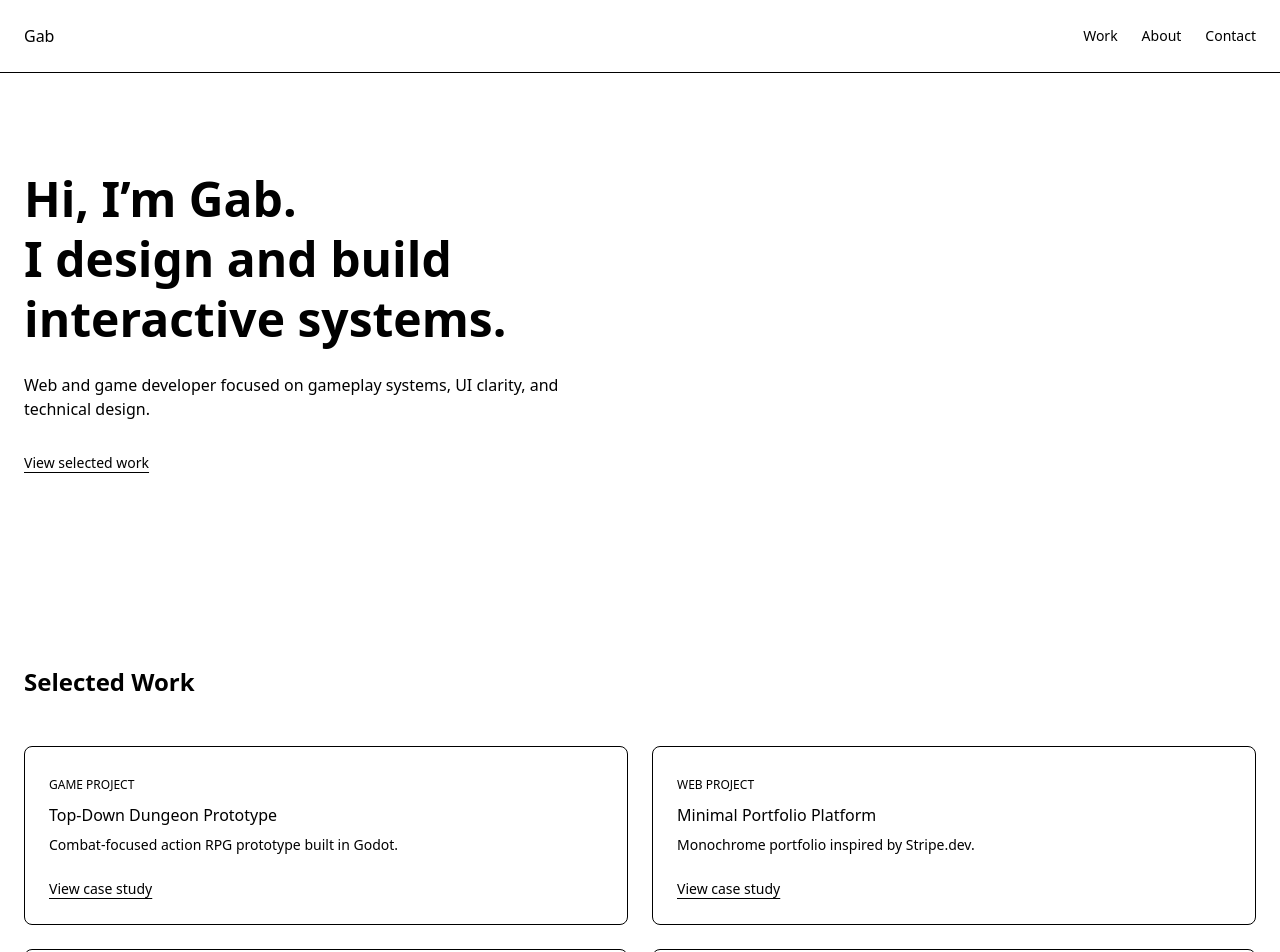
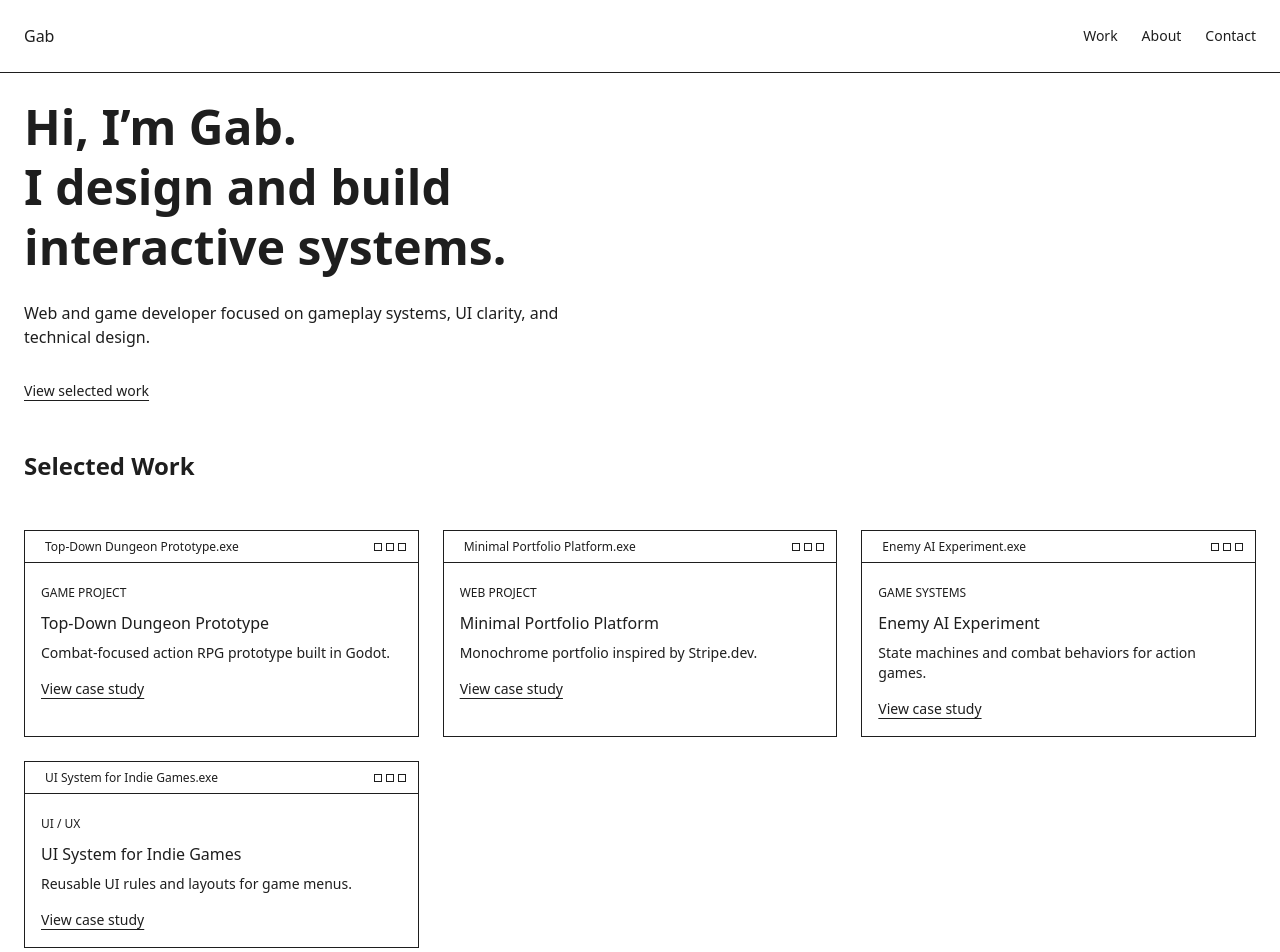
Before and after one commit to gablaroche29/portfolio, a Next.js app: page / in a window 1280 px wide. Shown: the top 952 px of the page. Built offline with nearby package versions, Linux system fonts and the light colour scheme.

Commit message:
refactor: change style of project card

```diff
--- a/app/globals.css
+++ b/app/globals.css
@@ -2,7 +2,7 @@
 
 body {
   background-color: #ffffff;
-  color: #000000;
+  color: #1e1e1e;
 }
 html {
   scroll-behavior: smooth;
--- a/components/About.tsx
+++ b/components/About.tsx
@@ -1,6 +1,6 @@
 export default function About() {
   return (
-    <section id="about" className="mx-auto max-w-content px-6 py-24">
+    <section id="about" className="mx-auto max-w-content px-6 py-6">
       <h2 className="text-2xl font-semibold mb-6">
         About
       </h2>
--- a/components/Contact.tsx
+++ b/components/Contact.tsx
@@ -1,6 +1,6 @@
 export default function Contact() {
   return (
-    <section id="contact" className="mx-auto max-w-content px-6 py-24">
+    <section id="contact" className="mx-auto max-w-content px-6 py-6">
       <h2 className="text-2xl font-semibold mb-6">
         Let’s talk
       </h2>
--- a/components/Hero.tsx
+++ b/components/Hero.tsx
@@ -1,6 +1,6 @@
 export default function Hero() {
   return (
-    <section className="mx-auto max-w-content px-6 py-24">
+    <section className="mx-auto max-w-content px-6 py-6">
       <h1 className="text-4xl md:text-5xl font-semibold leading-tight">
         Hi, I’m Gab.<br />
         I design and build<br />
--- a/components/ProjectCard.tsx
+++ b/components/ProjectCard.tsx
@@ -6,8 +6,21 @@ type Props = {
 
 export default function ProjectCard({ title, description, type }: Props) {
   return (
-    <div className="border border-border rounded-lg p-6 hover:border-text transition-colors">
-      <span className="text-xs text-muted uppercase">
+    <div className="border border-text bg-bg hover:scale-105 transition-transform duration-300 ease-in-out">
+      <div className="flex items-center justify-between gap-2 px-3 h-8 border-b border-text bg-subtle">
+        <span className="ml-2 text-xs font-medium truncate">
+          {title}.exe
+        </span>
+
+        <div className="flex gap-1">
+          <span className="w-2 h-2 border border-text" />
+          <span className="w-2 h-2 border border-text" />
+          <span className="w-2 h-2 border border-text" />
+        </div>
+      </div>
+
+      <div className="p-4">
+        <span className="text-xs uppercase text-muted">
           {type}
         </span>
 
@@ -19,9 +32,10 @@ export default function ProjectCard({ title, description, type }: Props) {
           {description}
         </p>
 
-      <span className="inline-block mt-6 text-sm underline underline-offset-4">
+        <span className="inline-block mt-4 text-sm underline underline-offset-4">
           View case study
         </span>
       </div>
+    </div>
   )
 }
--- a/components/Projects.tsx
+++ b/components/Projects.tsx
@@ -2,12 +2,12 @@ import ProjectCard from "./ProjectCard"
 
 export default function Projects() {
   return (
-    <section id="work" className="mx-auto max-w-content px-6 py-24">
+    <section id="work" className="mx-auto max-w-content px-6 py-6">
       <h2 className="text-2xl font-semibold mb-12">
         Selected Work
       </h2>
 
-      <div className="grid grid-cols-1 md:grid-cols-2 gap-6">
+      <div className="grid grid-cols-1 md:grid-cols-3 gap-6">
         <ProjectCard
           title="Top-Down Dungeon Prototype"
           description="Combat-focused action RPG prototype built in Godot."
--- a/tailwind.config.ts
+++ b/tailwind.config.ts
@@ -6,7 +6,7 @@ const config: Config = {
     extend: {
       colors: {
         bg: '#ffffff',
-        text: '#000000',
+        text: '#1e1e1e',
         muted: '#6b6b6b',
         border: '#e5e5e5',
         subtle: '#f7f7f7',
```
Lines whose indentation alone changed are shown as unchanged.
